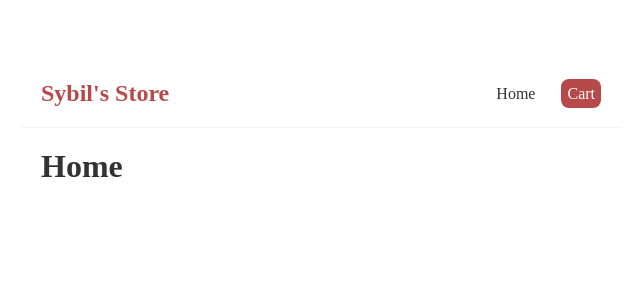
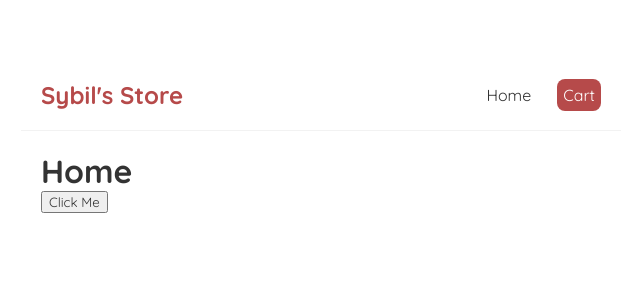
Before and after one commit to ChurchillV/React-Tutorials, a React (Vite) app: page / in a window 1280 px wide. Shown: the top 300 px of the page, without its empty margins (319-959 px from the left). Built offline with nearby package versions, Linux system fonts and the light colour scheme.

Commit message:
Handling click events

```diff
--- a/src/Home.jsx
+++ b/src/Home.jsx
@@ -1,7 +1,12 @@
 const Home = () => {
+    const handleClick = (event) => {
+        console.log("Hello Vince", event.target);
+    }
+
     return (
         <div className="home">
             <h1>Home</h1>
+            <button onClick={() => handleClick(event)}>Click Me</button>
         </div>
      );
 }
--- a/src/index.css
+++ b/src/index.css
@@ -1,6 +1,9 @@
+@import url('https://fonts.googleapis.com/css2?family=Quicksand:wght@300;400;500;600;700&display=swap');
+
 * {
   margin: 0;
   color: #333;
+  font-family: "Quicksand";
 }
 
 .navbar {
```
